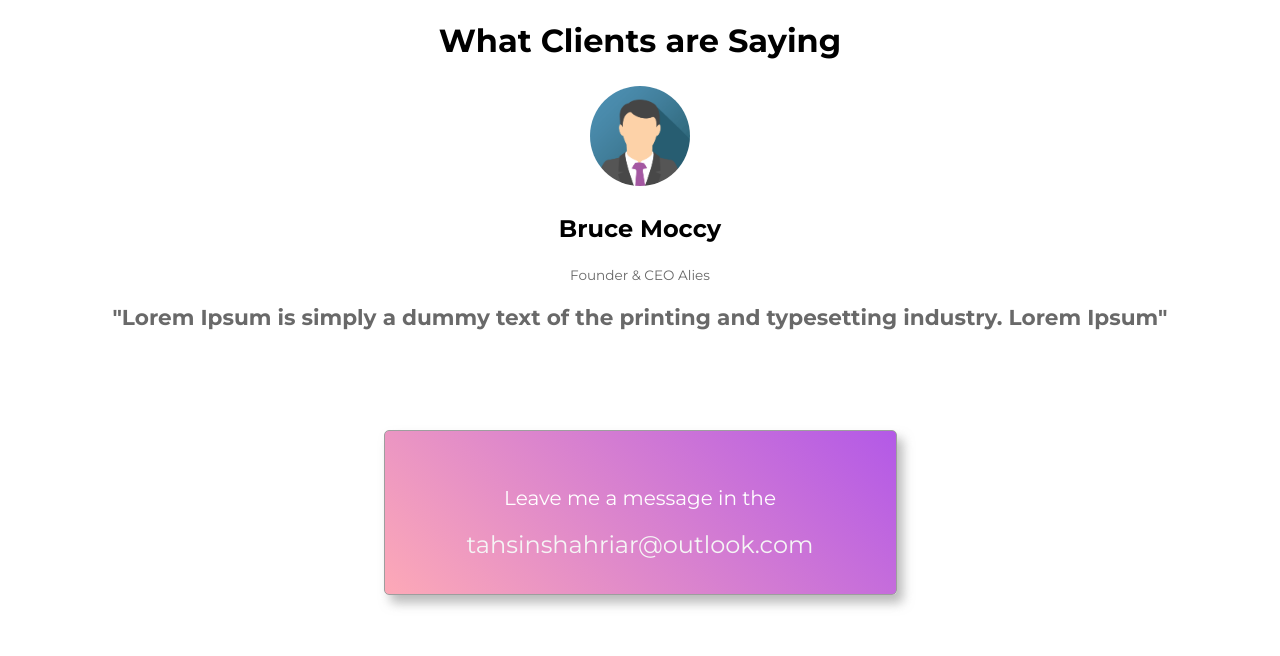
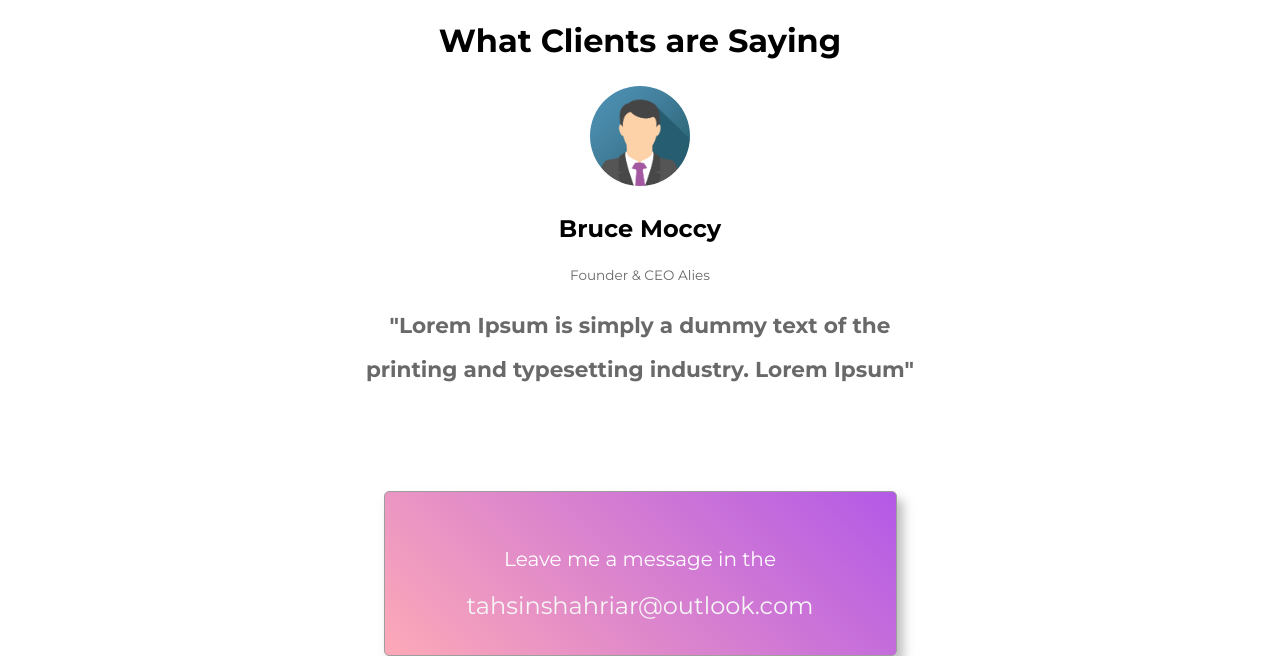
Before and after one commit to tahsinshahriar/assignment-one, a plain HTML site: page index.html in a window 1280 px wide. Shown: the part 1721-2377 px from the top of the page. Drawn offline with Linux system fonts and the light colour scheme; files whose address does not match are found by name.

Commit message:
quote style updated

```diff
--- a/css/style.css
+++ b/css/style.css
@@ -103,6 +103,7 @@ p{
 .quote{
     font-size: 1.35em;
     font-weight: 700;
+    line-height: 2em;
 }
 
 .contact{
--- a/index.html
+++ b/index.html
@@ -59,7 +59,7 @@
                 <img src="images/client_avatar.png" alt="client-image-one">
                 <h3>Bruce Moccy</h3>
                 <p class="client-name">Founder & CEO Alies</p>
-                <p class="quote">"Lorem Ipsum is simply a dummy text of the printing and typesetting industry. Lorem Ipsum"</p>
+                <p class="quote">"Lorem Ipsum is simply a dummy text of the<br>printing and typesetting industry. Lorem Ipsum"</p>
             </div>
         </section>
         <section id="contact">
```
